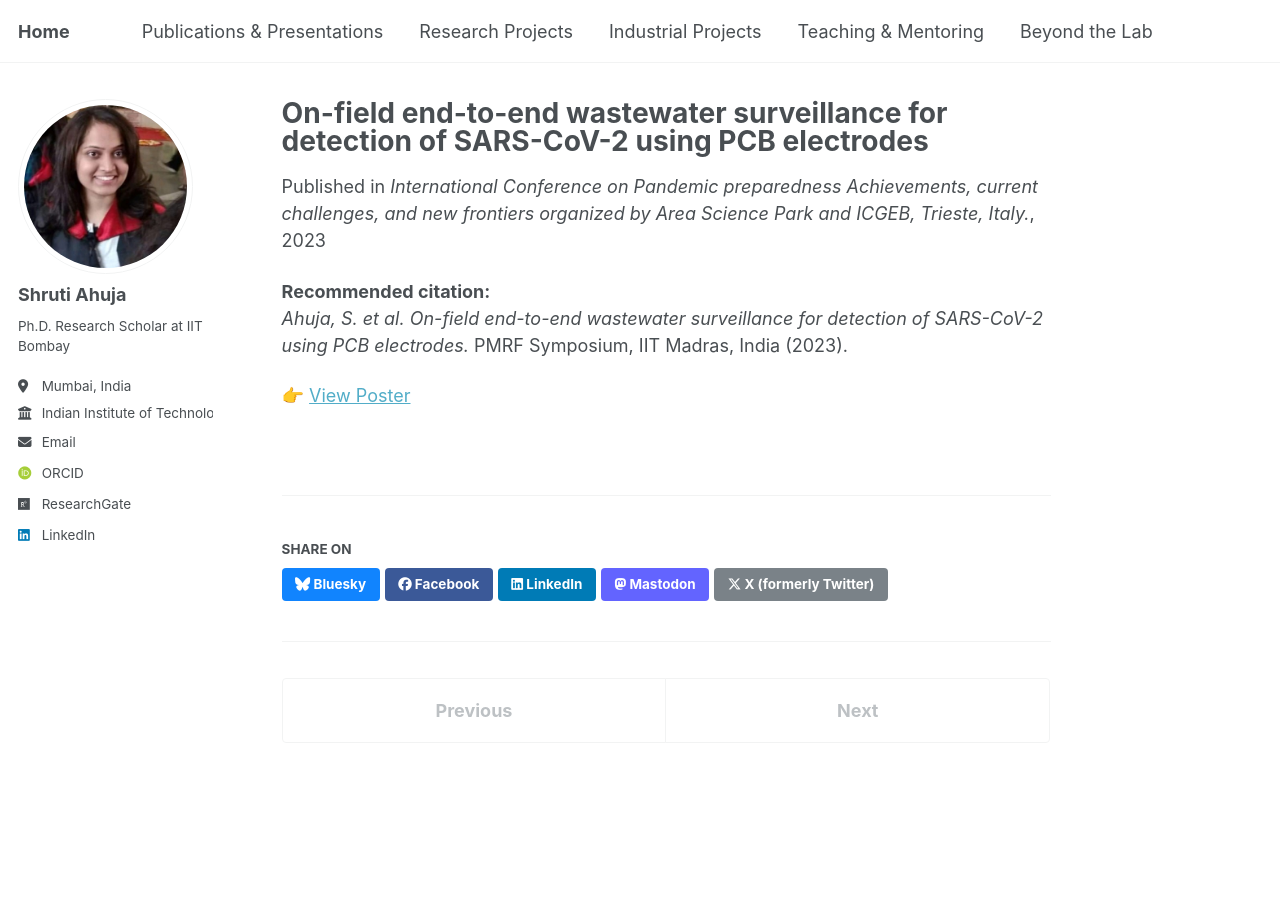
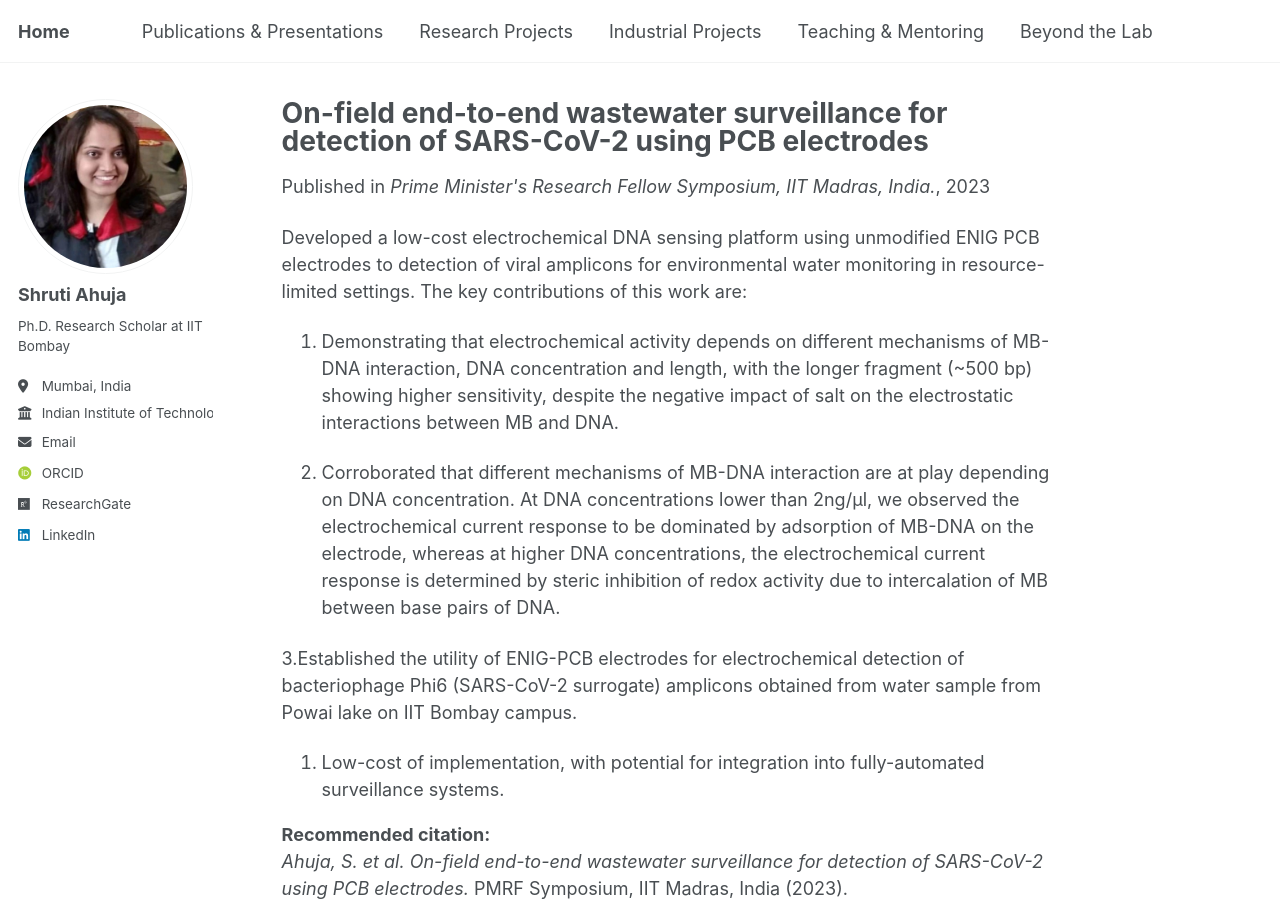
Before and after one commit to shrutiahuja/shrutiahuja.github.io, a Jekyll site: the page built from _publications/2023-02-14-pmrf.md, in a window 1280 px wide and 900 px high. Built offline with Jekyll 4.4.1, drawn with Linux system fonts in a browser that asks for light colours; some web fonts are replaced; a script that is not in the unit is left out.

Commit message:
Update 2023-02-14-pmrf.md

```diff
--- a/_publications/2023-02-14-pmrf.md
+++ b/_publications/2023-02-14-pmrf.md
@@ -3,14 +3,23 @@ title: "On-field end-to-end wastewater surveillance for detection of SARS-CoV-2
 collection: publications
 category: presentations
 permalink: /publications/2023-02-14-pmrf/
-excerpt: "This work was featured in the Prime Minister's Research fellows website under top 10 commendable researches in inter disciplinary fields and presented at the PMRF symposium held at IIT Madras, India."
+excerpt: "This work was featured in the Prime Minister's Research fellows website under commendable researches in inter-disciplinary fields and presented at the PMRF symposium held at IIT Madras, India.
+https://www.pmrf.in/10-id-commendable-research-works"
 date: 2023-02-14
-venue: "International Conference on Pandemic preparedness Achievements, current challenges, and new frontiers organized by Area Science Park and ICGEB, Trieste, Italy."
+venue: "Prime Minister's Research Fellow Symposium, IIT Madras, India."
 paperurl: "/assets/pdf/poster.pdf"
 
 ---
+Developed a low-cost electrochemical DNA sensing platform using unmodified ENIG PCB electrodes to detection of viral amplicons for environmental water monitoring in resource-limited settings.
+The key contributions of this work are:
 
+1. Demonstrating that electrochemical activity depends on different mechanisms of MB-DNA interaction, DNA concentration and length, with the longer fragment (~500 bp) showing higher sensitivity, despite the negative impact of salt on the electrostatic interactions between MB and DNA.
 
+2. Corroborated that different mechanisms of MB-DNA interaction are at play depending on DNA concentration. At DNA concentrations lower than 2ng/µl, we observed the electrochemical current response to be dominated by adsorption of MB-DNA on the electrode, whereas at higher DNA concentrations, the electrochemical current response is determined by steric inhibition of redox activity due to intercalation of MB between base pairs of DNA.
+
+3.Established the utility of ENIG-PCB electrodes for electrochemical detection of bacteriophage Phi6 (SARS-CoV-2 surrogate) amplicons obtained from water sample from Powai lake on IIT Bombay campus.
+
+4. Low-cost of implementation, with potential for integration into fully-automated surveillance systems.
 
 **Recommended citation:**
 *Ahuja, S. et al.* *On-field end-to-end wastewater surveillance for detection of SARS-CoV-2 using PCB electrodes.* PMRF Symposium, IIT Madras, India (2023).
```
